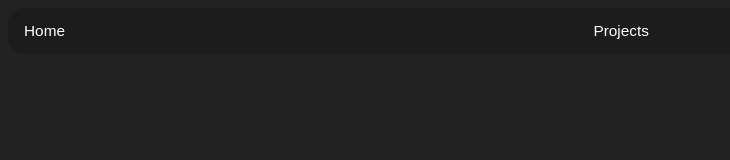
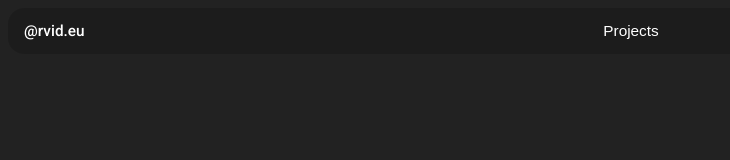
Before and after one commit to rvidG/rvidg.github.io, a plain HTML site: page index.html in a window 1280 px wide. Shown: the full height of the page, 0-730 px from the left. Drawn offline with Linux system fonts and the light colour scheme.

Commit message:
navbar template

```diff
--- a/index.html
+++ b/index.html
@@ -6,6 +6,7 @@
     <title>@rvid.eu</title>
     <link rel="stylesheet" href="/static/style.css">
     <script src="/static/navbar.js"></script>
+    <link href="https://fonts.googleapis.com/css?family=Roboto:500&display=swap" rel="stylesheet">
   </head>
   <body>
     <div id="navbar-container"></div>
--- a/static/navbar.html
+++ b/static/navbar.html
@@ -1,6 +1,6 @@
 <ul>
   <li>
-    <a title="Go to start page" href="/">Home</a>
+    <a title="Go to start page" href="/">@rvid.eu</a>
   </li>
   <li class="dropdown">
     <a class="dropbtn">Projects</a>
--- a/static/style.css
+++ b/static/style.css
@@ -46,6 +46,8 @@ body {
   }
 
   ul li:first-child {
+    font-family: 'Roboto', sans-serif;
+    font-weight: 500;
     margin-right: auto;
     float: left;
   }
```
